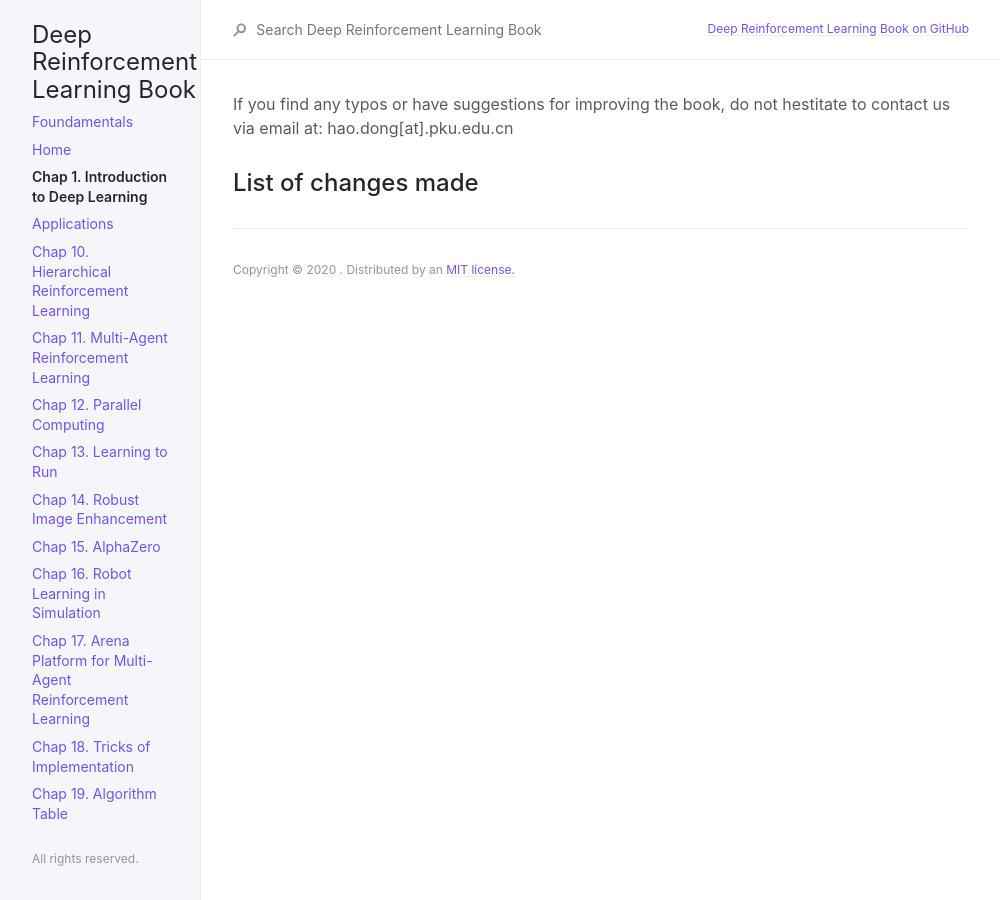
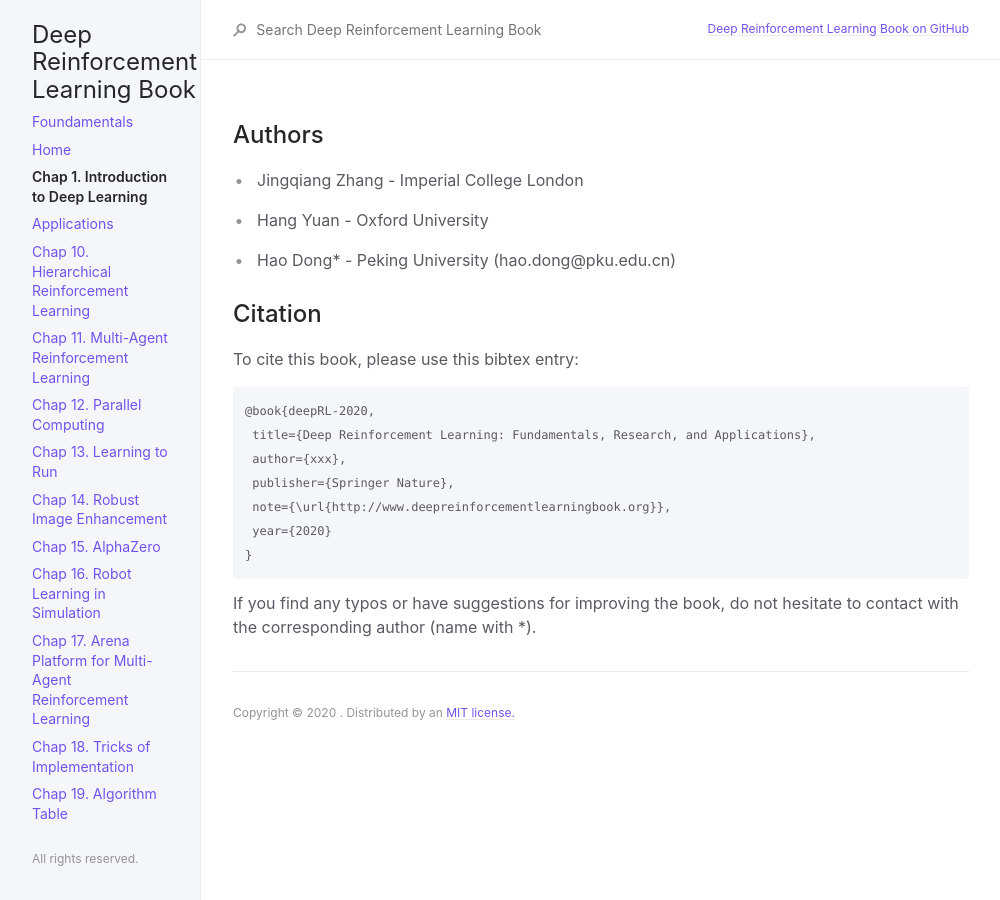
Before and after one commit to deep-reinforcement-learning-book/deep-reinforcement-learning-book.github.io, a Jekyll site: the page built from docs/Chap 1. Introduction to Deep Learning.md, in a window 1280 px wide. Shown: the whole page, without its empty margins (139-1139 px from the left). Built offline with Jekyll 4.4.1, drawn with Linux system fonts in a browser that asks for light colours; nearby versions of some CDN libraries.

Commit message:
contents for chap 1

````diff
--- a/docs/Chap 1. Introduction to Deep Learning.md
+++ b/docs/Chap 1. Introduction to Deep Learning.md
@@ -4,6 +4,30 @@ title: Chap 1. Introduction to Deep Learning
 nav_order: 2
 ---
 
-If you find any typos or have suggestions for improving the book, do not hestitate to contact us via email at: hao.dong[at].pku.edu.cn
+## Authors
 
-## List of changes made
+* Jingqiang Zhang - Imperial College London
+
+* Hang Yuan - Oxford University
+
+* Hao Dong* - Peking University  (hao.dong@pku.edu.cn)
+
+## Citation
+
+To cite this book, please use this bibtex entry:
+
+```
+@book{deepRL-2020,
+ title={Deep Reinforcement Learning: Fundamentals, Research, and Applications},
+ author={xxx},
+ publisher={Springer Nature},
+ note={\url{http://www.deepreinforcementlearningbook.org}},
+ year={2020}
+}
+```
+
+
+
+
+
+If you find any typos or have suggestions for improving the book, do not hesitate to contact with the corresponding author (name with *).
````
